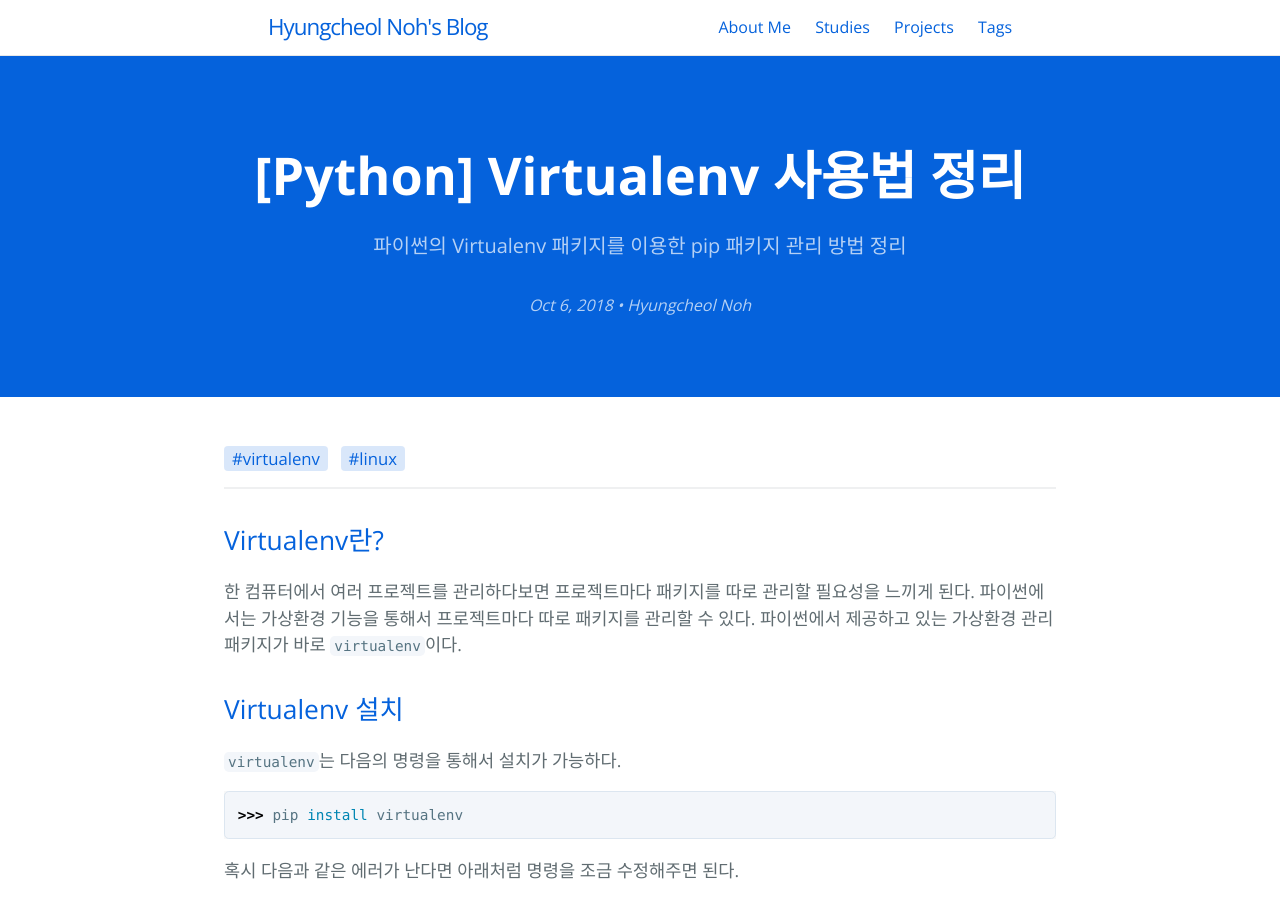
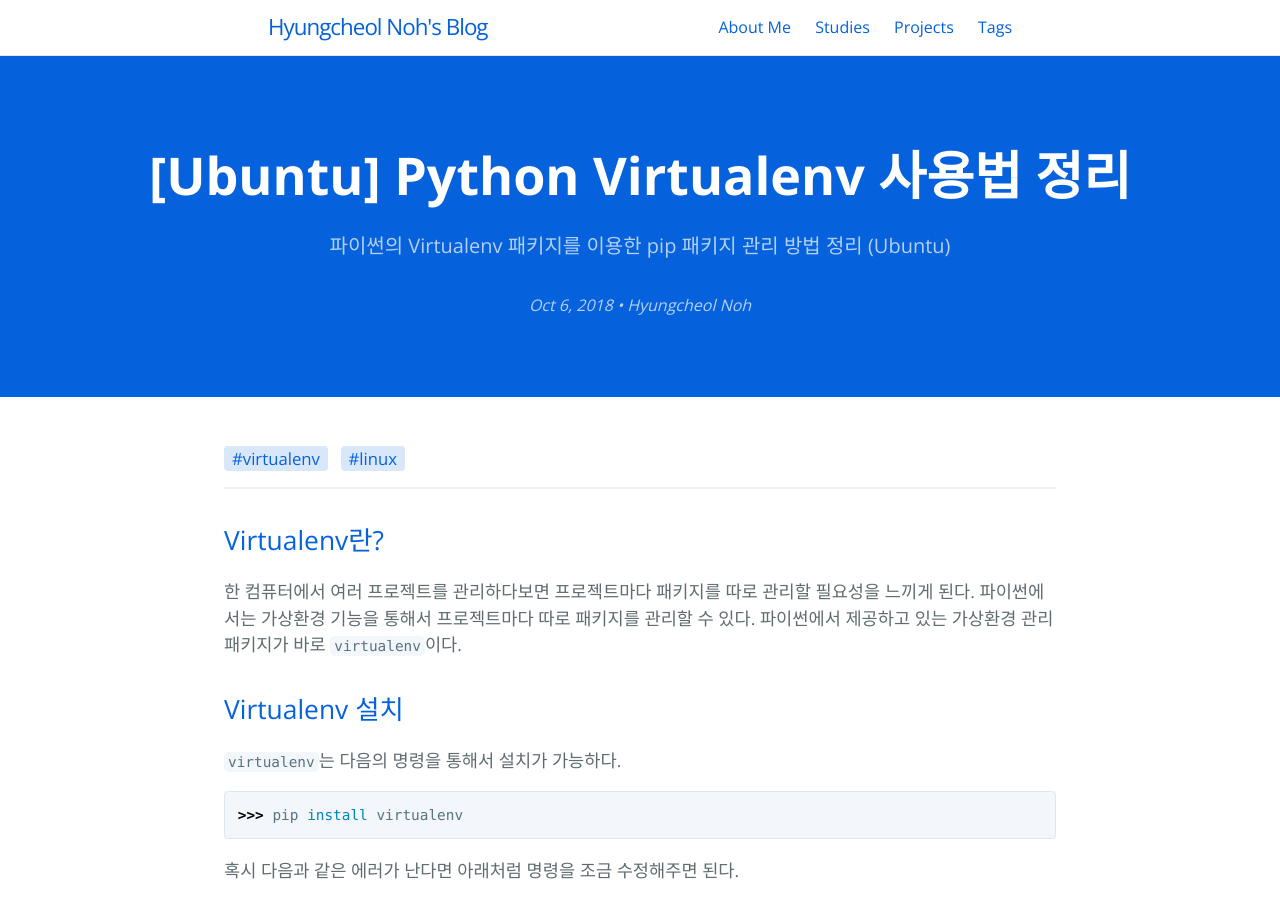
Before and after one commit to hcnoh/hcnoh.github.io, a Jekyll site: the page built from _posts/2018-10-06-ubuntu-python-virtualenv.md, in a window 1280 px wide and 900 px high. Built offline with Jekyll 4.4.1, drawn with Linux system fonts in a browser that asks for light colours; comment, search, counter and statistics services are not loaded.

Commit message:
modified 2 posts and create 1 post

```diff
--- a/_posts/2018-10-06-python-virtualenv.md
+++ b/_posts/2018-10-06-ubuntu-python-virtualenv.md
@@ -1,16 +1,16 @@
 ---
 layout: post
-title: "[Python] Virtualenv 사용법 정리"
+title: "[Ubuntu] Python Virtualenv 사용법 정리"
 date: 2018-10-06 12:28:06
-tagline: "파이썬의 Virtualenv 패키지를 이용한 pip 패키지 관리 방법 정리"
+tagline: "파이썬의 Virtualenv 패키지를 이용한 pip 패키지 관리 방법 정리 (Ubuntu)"
 categories:
-- Python
+- Ubuntu
 tags:
 - virtualenv
 - linux
 image: /thumbnail-mobile.png
 author: "Hyungcheol Noh"
-permalink: /2018-10-06-python-virtualenv
+permalink: /2018-10-06-ubuntu-python-virtualenv
 ---
 
 ## Virtualenv란?
```
Also changed, not shown: _posts/2019-06-09-windows-setting.md (+2 -0 lines), _posts/2019-06-19-windows-python-venv.md (added, +20 -0 lines).
